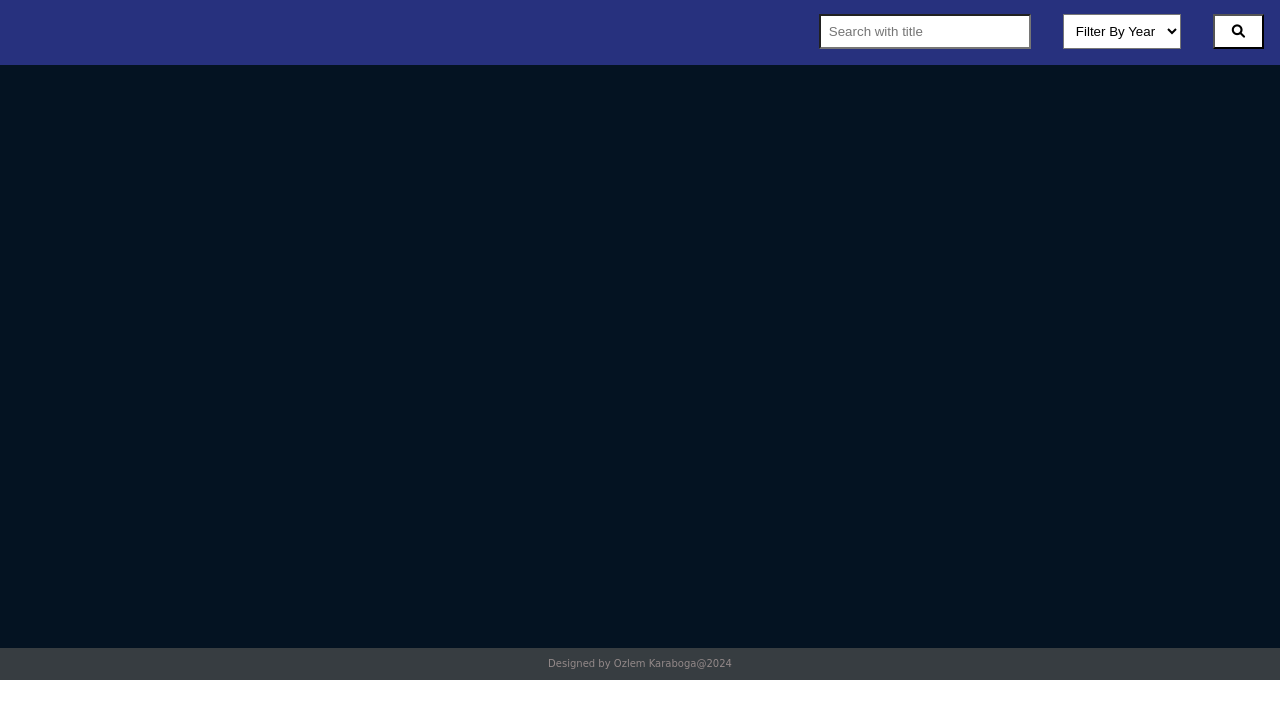
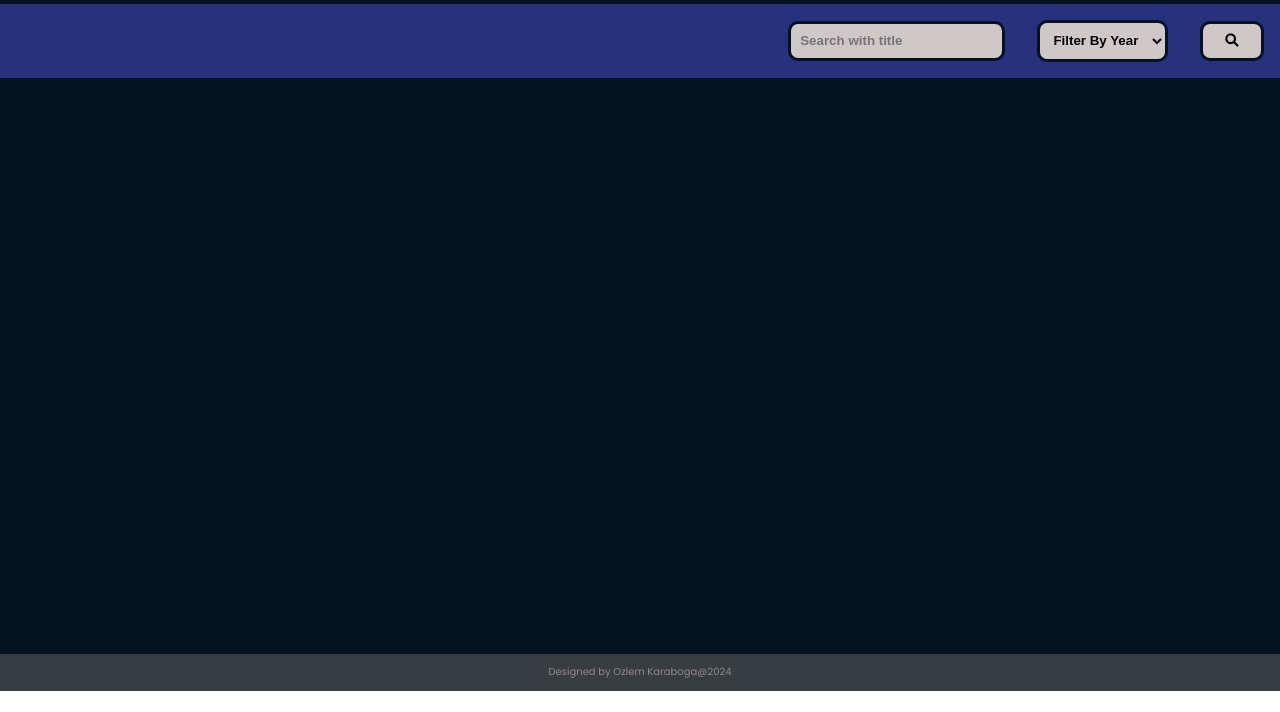
Before and after one commit to OzlemKaraboga/NouFilms-App, a plain HTML site: page index.html in a window 1280 px wide. Shown: the part 88-800 px from the top of the page. Drawn offline with Linux system fonts and the light colour scheme; no server answers.

Commit message:
Updated style modifications

```diff
--- a/public/css/style.css
+++ b/public/css/style.css
@@ -2,7 +2,7 @@ body {
   padding: 0;
   margin: 0;
   box-sizing: border-box;
-  font-family: 'Quitfit', cursive;
+  font-family: 'Poppins';
   position: relative;
 }
 
@@ -33,14 +33,18 @@ header p {
   justify-content: flex-end;
   background-color: #27317e;
   min-height: 60px;
+
 }
 
 #container .search-bar #search-input,
 #container .search-bar #selectYear,
 #container .search-bar #search-button {
-  padding: 0.5rem;
+  padding: 0.6rem;
   margin: 1rem;
-  background-color: #ffffff;
+  font-weight: bold;
+  background-color: #d0c8c8;
+  border-radius: 10px;
+  border: 3px solid #041322;
 }
 
 #container .search-bar #search-input {
@@ -48,7 +52,7 @@ header p {
 }
 
 #container .search-bar #search-button {
-  width: 4%;
+  width: 5%;
   cursor: pointer;
   transition: all 0.3s;
 }
```
